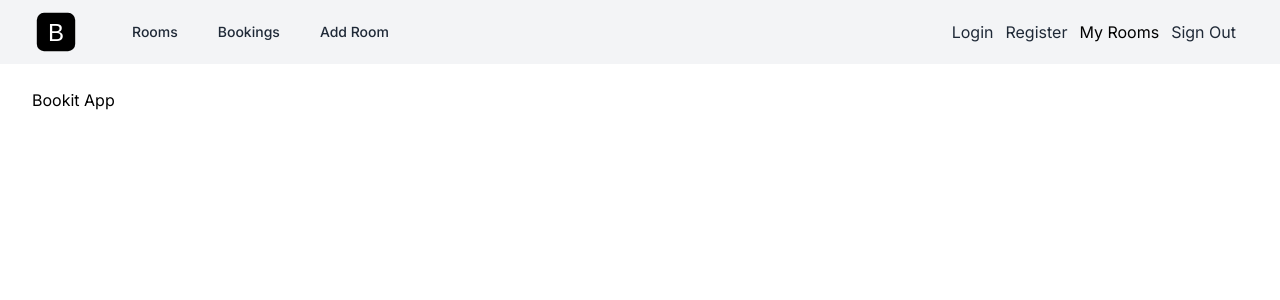
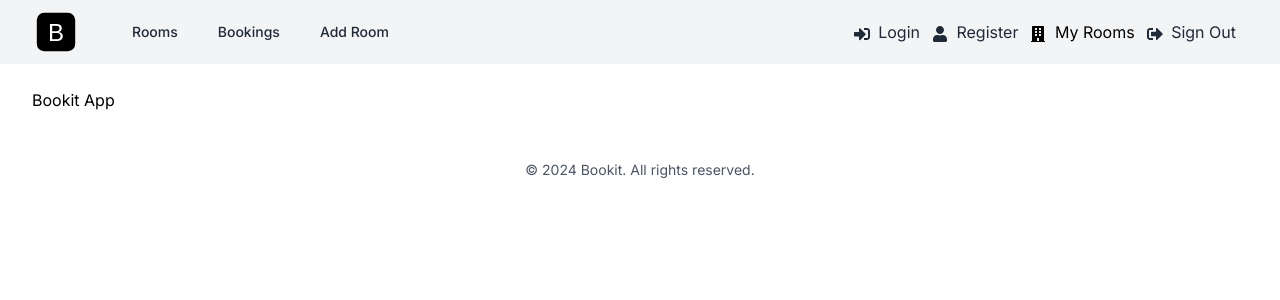
Before and after one commit to jefferyabbott/BookIt, a Next.js app: page / in a window 1280 px wide. Shown: the top 300 px of the page. Built offline with nearby package versions, Linux system fonts and the light colour scheme.

Commit message:
Add footer and finish basic header layout

```diff
--- a/app/layout.jsx
+++ b/app/layout.jsx
@@ -1,6 +1,7 @@
 import { Inter } from "next/font/google";
 import Header from "@/components/Header";
 import "@/assets/styles/globals.css";
+import Footer from "@/components/Footer";
 
 const inter = Inter({
   subsets: ['latin'],
@@ -19,6 +20,7 @@ export default function RootLayout({ children }) {
         <main className="mx-auto max-w-7xl px-4 py-6 sm:px-6 lg:px-8">
           {children}
         </main>
+        <Footer/>
       </body>
     </html>
   );
--- /dev/null
+++ b/components/Footer.jsx
@@ -0,0 +1,16 @@
+const Footer = () => {
+
+    const currentYear = new Date().getFullYear();
+
+    return (
+        <footer className="py-6">
+            <div className="mx-auto max-w-7xl px-4 sm:px-6 lg:px-8">
+                <p className="text-center text-sm text-gray-600">
+                    &copy; {currentYear} Bookit. All rights reserved.
+                </p>
+            </div>
+        </footer>
+    );
+}
+
+export default Footer;
--- a/components/Header.jsx
+++ b/components/Header.jsx
@@ -1,6 +1,7 @@
 import Image from "next/image";
 import Link from "next/link";
 import logo from "@/assets/images/logo.svg";
+import { FaUser, FaSignInAlt, FaSignOutAlt, FaBuilding } from 'react-icons/fa';
 
 const Header = () => {
     return (
@@ -8,30 +9,30 @@ const Header = () => {
       <nav className="mx-auto max-w-7xl px-4 sm:px-6 lg:px-8">
         <div className="flex h-16 items-center justify-between">
           <div className="flex items-center">
-            <a href="/">
+            <Link href="/">
               <Image className="h-12 w-12" src={ logo } alt="Bookit" priority={true}/>
-            </a>
+            </Link>
             <div className="hidden md:block">
               <div className="ml-10 flex items-baseline space-x-4">
-                <a
+                <Link
                   href="/"
                   className="rounded-md px-3 py-2 text-sm font-medium text-gray-800 hover:bg-gray-700 hover:text-white"
                 >
                   Rooms
-                </a>
+                </Link>
                 {/* <!-- Logged In Only --> */}
-                <a
+                <Link
                   href="/bookings.html"
                   className="rounded-md px-3 py-2 text-sm font-medium text-gray-800 hover:bg-gray-700 hover:text-white"
                 >
                   Bookings
-                </a>
-                <a
+                </Link>
+                <Link
                   href="/add-room.html"
                   className="rounded-md px-3 py-2 text-sm font-medium text-gray-800 hover:bg-gray-700 hover:text-white"
                 >
                   Add Room
-                </a>
+                </Link>
               </div>
             </div>
           </div>
@@ -39,27 +40,27 @@ const Header = () => {
           <div className="ml-auto">
             <div className="ml-4 flex items-center md:ml-6">
               {/* <!-- Logged Out Only --> */}
-              <a
+              <Link
                 href="login.html"
                 className="mr-3 text-gray-800 hover:text-gray-600"
               >
-                <i className="fa fa-sign-in"></i> Login
-              </a>
-              <a
+                <FaSignInAlt className="inline mr-1"/> Login
+              </Link>
+              <Link
                 href="register.html"
                 className="mr-3 text-gray-800 hover:text-gray-600"
               >
-                <i className="fa fa-user"></i> Register
-              </a>
-              <a href="my-rooms.html">
-                <i className="fa fa-building"></i> My Rooms
-              </a>
-              <a
+                <FaUser className="inline mr-1"/> Register
+              </Link>
+              <Link href="my-rooms.html">
+                <FaBuilding className="inline mr-1"/> My Rooms
+              </Link>
+              <Link
                 href="login.html"
                 className="mx-3 text-gray-800 hover:text-gray-600"
               >
-                <i className="fa fa-sign-out"></i> Sign Out
-              </a>
+                <FaSignOutAlt className="inline mr-1"/> Sign Out
+              </Link>
             </div>
           </div>
         </div>
@@ -68,25 +69,25 @@ const Header = () => {
       {/* <!-- Mobile menu --> */}
       <div className="md:hidden">
         <div className="space-y-1 px-2 pb-3 pt-2 sm:px-3">
-          <a
+          <Link
             href="/"
             className="block rounded-md px-3 py-2 text-base font-medium text-gray-800 hover:bg-gray-700 hover:text-white"
           >
             Rooms
-          </a>
+          </Link>
           {/* <!-- Logged In Only --> */}
-          <a
+          <Link
             href="/bookings.html"
             className="block rounded-md px-3 py-2 text-base font-medium text-gray-800 hover:bg-gray-700 hover:text-white"
           >
             Bookings
-          </a>
-          <a
+          </Link>
+          <Link
             href="/add-room.html"
             className="block rounded-md px-3 py-2 text-base font-medium text-gray-800 hover:bg-gray-700 hover:text-white"
           >
             Add Room
-          </a>
+          </Link>
         </div>
       </div>
     </header>
--- a/package.json
+++ b/package.json
@@ -9,9 +9,10 @@
     "lint": "next lint"
   },
   "dependencies": {
+    "next": "14.2.15",
     "react": "^18",
     "react-dom": "^18",
-    "next": "14.2.15"
+    "react-icons": "^5.3.0"
   },
   "devDependencies": {
     "postcss": "^8",
```
Also changed, not shown: 1 other file (tests, documents, lock files or other folders).
